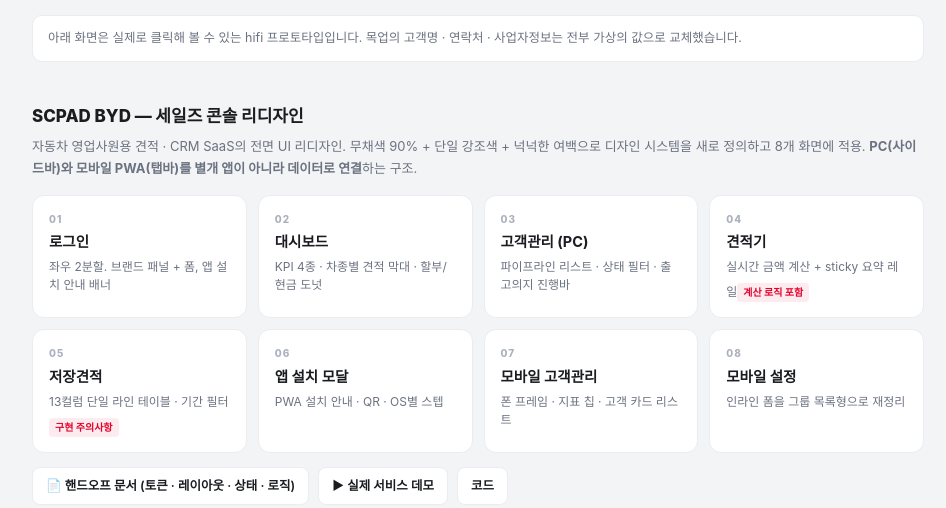
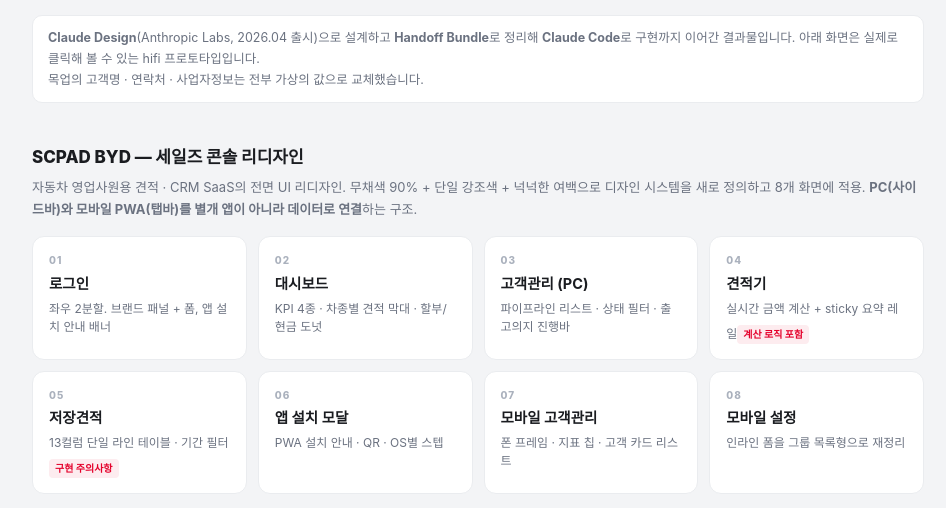
Before and after one commit to chein206/design-handoff, a plain HTML site: page index.html in a window 1280 px wide. Shown: the part 274-782 px from the top of the page, without its empty margins (162-1108 px from the left). Drawn offline with Linux system fonts and the light colour scheme; a web font is replaced by a local one.

Commit message:
docs: 제작 도구와 워크플로 명시
Claude Design(2026.04 출시)으로 설계 → Handoff Bundle → Claude Code 구현으로
이어지는 흐름을 기록. 정립된 방법론이 없는 상태에서 문서에 담을 항목을
직접 정했다는 점을 남김.

```diff
--- a/index.html
+++ b/index.html
@@ -48,7 +48,9 @@
     데이터가 없으면 뭘 띄우는지. 그래서 <b>시안과 함께 토큰 · 상태 · 정책 · 예외를 같이 넘기는 문서</b>를 만들어 왔습니다.
   </p>
   <div class="note">
-    아래 화면은 실제로 클릭해 볼 수 있는 hifi 프로토타입입니다. 목업의 고객명 · 연락처 · 사업자정보는 전부 가상의 값으로 교체했습니다.
+    <b>Claude Design</b>(Anthropic Labs, 2026.04 출시)으로 설계하고 <b>Handoff Bundle</b>로 정리해 <b>Claude Code</b>로 구현까지 이어간 결과물입니다.
+    아래 화면은 실제로 클릭해 볼 수 있는 hifi 프로토타입입니다.<br>
+    목업의 고객명 · 연락처 · 사업자정보는 전부 가상의 값으로 교체했습니다.
   </div>
 </header>
 
```
Also changed, not shown: 1 other file.
